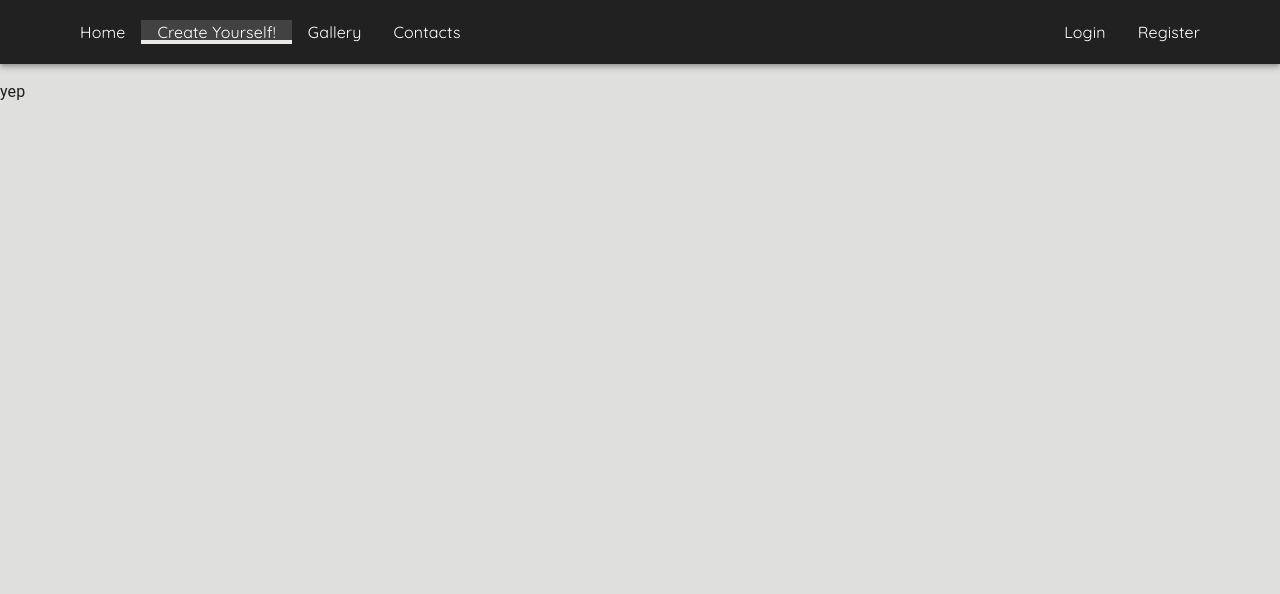
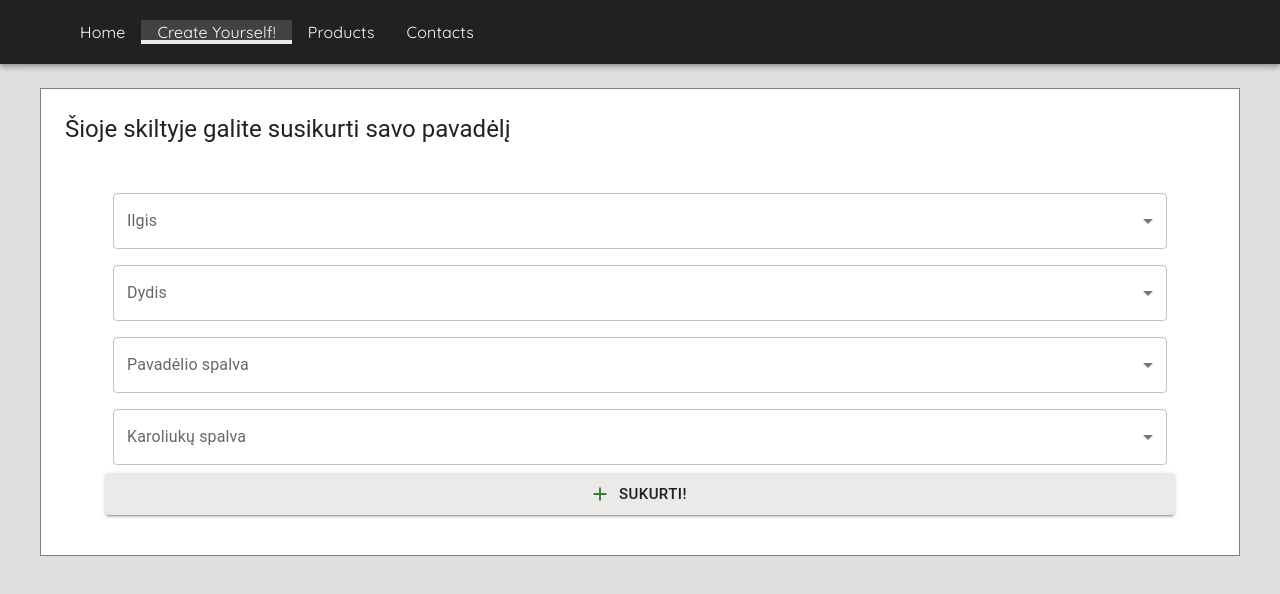
Before and after one commit to gbarstys/Baigiamasis-darbas, a React (Create React App) app: page /create in a window 1280 px wide. Shown: the top 594 px of the page. Built offline with nearby package versions, Linux system fonts and the light colour scheme.

Commit message:
commit: front-end added to pages

```diff
--- a/src/app.tsx
+++ b/src/app.tsx
@@ -5,7 +5,7 @@ import {
   Route,
 } from 'react-router-dom';
 
-import GalleryPage from './pages/GalleryPage';
+import ProductsPage from './pages/ProductsPage';
 import ContactsPage from './pages/ContactsPage';
 import HomePage from './pages/home-page';
 import LandingPageLayout from './components/landing-page-layout';
@@ -19,7 +19,7 @@ const App: React.FC = () => (
       <Route path="/" element={<LandingPageLayout />}>
         <Route index element={<HomePage />} />
         <Route path="create" element={<CreateYourselfPage />} />
-        <Route path="gallery" element={<GalleryPage />} />
+        <Route path="products" element={<ProductsPage />} />
         <Route path="contacts" element={<ContactsPage />} />
         <Route path="admin" element={<AdminLoginPage />} />
         <Route path="delivery" element={<DeliveryPage />} />
--- a/src/components/leashCard/index.tsx
+++ b/src/components/leashCard/index.tsx
@@ -37,7 +37,7 @@ const LeashCard: React.FC<LeashCardProps> = ({
           {' '}
           €
         </Button>
-        <Button variant="outlined" size="small" color="warning">Užsakyti</Button>
+        <Button variant="outlined" size="small" color="success">Užsakyti</Button>
       </CardActions>
     </Box>
   </Card>
--- a/src/components/navbar/navbar.tsx
+++ b/src/components/navbar/navbar.tsx
@@ -21,12 +21,8 @@ const Navbar: React.FC = () => (
         <Box>
           <NavbarLink to="/">Home</NavbarLink>
           <NavbarLink to="/create">Create Yourself!</NavbarLink>
-          <NavbarLink to="/gallery">Gallery</NavbarLink>
+          <NavbarLink to="/products">Products</NavbarLink>
           <NavbarLink to="/contacts">Contacts</NavbarLink>
-        </Box>
-        <Box>
-          <NavbarLink to="/login">Login</NavbarLink>
-          <NavbarLink to="/register">Register</NavbarLink>
         </Box>
       </Toolbar>
     </Container>
--- a/src/pages/ContactsPage/index.tsx
+++ b/src/pages/ContactsPage/index.tsx
@@ -1,20 +1,55 @@
 import React from 'react';
-import { Container, Typography, Box } from '@mui/material';
+import {
+  Container, Typography, Box, TextField, Button,
+} from '@mui/material';
+import MailIcon from '@mui/icons-material/Mail';
 
 const ContactsPage: React.FC = () => (
-  <Container sx={{
-    my: 5,
+  <Container>
+    <Box
+      component="form"
+      sx={{
+        display: 'flex',
+        flexDirection: 'column',
+        gap: 2,
+        mt: 2,
         p: 2,
         border: '1px solid grey',
         background: '#fff',
       }}
     >
-    <Typography component="h1" variant="h3">Kontaktai</Typography>
-    <Box sx={{ mt: 4 }}>
+
+      <Typography component="h3" variant="h5"> Susisiekime!</Typography>
+      <TextField
+        required
+        label="Vardas"
+        variant="outlined"
+      />
+      <TextField
+        required
+        id="outlined-multiline-static"
+        label="Įveskite tekstą"
+        multiline
+        rows={4}
+      />
+      <Button variant="contained" size="large" startIcon={<MailIcon color="success" />}>Siųsti</Button>
+    </Box>
+    <Box sx={{
+      p: 2,
+      border: '1px solid grey',
+      background: '#fff',
+    }}
+    >
+      <Box>
+        <Typography component="h3" variant="h5">Kontaktai</Typography>
+      </Box>
+      <Box sx={{ mt: 2, display: 'flex', flexDirection: 'column' }}>
         <Typography variant="body1" color="theme.palette.green">Vardas Pavardė</Typography>
         <Typography variant="body1">email@email.com</Typography>
         <Typography variant="body1">+37060000000</Typography>
       </Box>
+    </Box>
+
   </Container>
 );
 
--- a/src/pages/CreateYourselfPage/index.tsx
+++ b/src/pages/CreateYourselfPage/index.tsx
@@ -1,7 +1,104 @@
 import React from 'react';
+import {
+  Container,
+  Box,
+  Typography,
+  InputLabel,
+  Select,
+  MenuItem,
+  FormControl,
+  Button,
+} from '@mui/material';
+import AddIcon from '@mui/icons-material/Add';
 
 const CreateYourselfPage: React.FC = () => (
-  <p>yep</p>
+  <Container sx={{
+    mt: 3,
+    display: 'flex',
+    flexDirection: 'column',
+    border: '1px solid grey',
+    background: '#fff',
+  }}
+  >
+    <Box sx={{ mt: 3 }}>
+      <Typography component="h2" variant="h5">
+        Šioje skiltyje galite susikurti savo pavadėlį
+      </Typography>
+    </Box>
+    <Box sx={{ display: 'flex', flexDirection: 'column', p: 5 }}>
+      <FormControl sx={{ m: 1, minWidth: 420 }}>
+        <InputLabel>Ilgis</InputLabel>
+        <Select
+          autoWidth
+          label="Ilgis"
+        >
+          <MenuItem value="">
+            <em>None</em>
+          </MenuItem>
+          <MenuItem value={10}>20 cm</MenuItem>
+          <MenuItem value={21}>40 cm</MenuItem>
+          <MenuItem value={22}>60cm</MenuItem>
+          <MenuItem value={22}>80cm</MenuItem>
+          <MenuItem value={22}>100 cm</MenuItem>
+        </Select>
+      </FormControl>
+
+      <FormControl sx={{ m: 1, minWidth: 420 }}>
+        <InputLabel>Dydis</InputLabel>
+        <Select
+          autoWidth
+          label="Dydis"
+        >
+          <MenuItem value="">
+            <em>None</em>
+          </MenuItem>
+          <MenuItem value={10}>S dydis</MenuItem>
+          <MenuItem value={21}>M dydis</MenuItem>
+          <MenuItem value={22}>L dydis</MenuItem>
+          <MenuItem value={22}>XL dydis</MenuItem>
+        </Select>
+      </FormControl>
+
+      <FormControl sx={{ m: 1, minWidth: 420 }}>
+        <InputLabel>Pavadėlio spalva</InputLabel>
+        <Select
+          autoWidth
+          label="Pavadėlio spalva"
+        >
+          <MenuItem value="">
+            <em>None</em>
+          </MenuItem>
+          <MenuItem value={10}>Juoda</MenuItem>
+          <MenuItem value={21}>Raudona</MenuItem>
+          <MenuItem value={22}>Mėlyna</MenuItem>
+          <MenuItem value={22}>Ruda</MenuItem>
+          <MenuItem value={22}>Pilka</MenuItem>
+          <MenuItem value={22}>Smėlio</MenuItem>
+          <MenuItem value={22}>Balta</MenuItem>
+        </Select>
+      </FormControl>
+
+      <FormControl sx={{ m: 1, minWidth: 420 }}>
+        <InputLabel>Karoliukų spalva</InputLabel>
+        <Select
+          autoWidth
+          label="Karoliukų spalva"
+        >
+          <MenuItem value="">
+            <em>None</em>
+          </MenuItem>
+          <MenuItem value={10}>Juoda</MenuItem>
+          <MenuItem value={21}>Raudona</MenuItem>
+          <MenuItem value={22}>Mėlyna</MenuItem>
+          <MenuItem value={22}>Ruda</MenuItem>
+          <MenuItem value={22}>Pilka</MenuItem>
+          <MenuItem value={22}>Smėlio</MenuItem>
+          <MenuItem value={22}>Balta</MenuItem>
+        </Select>
+      </FormControl>
+      <Button variant="contained" size="large" startIcon={<AddIcon color="success" />}>Sukurti! </Button>
+    </Box>
+  </Container>
 );
 
 export default CreateYourselfPage;
--- a/src/pages/DeliveryFormPage/index.tsx
+++ b/src/pages/DeliveryFormPage/index.tsx
@@ -20,7 +20,7 @@ const DeliveryPage: React.FC = () => (
         <PersonIcon />
       </Typography>
       <Typography variant="h6" sx={{ mx: 1 }}>
-        Jusų duomenys
+        Jūsų duomenys
       </Typography>
     </Box>
     <Box
--- a/src/pages/GalleryPage/index.tsx
+++ b/src/pages/ProductsPage/index.tsx
@@ -4,7 +4,7 @@ import LeashContainer from '../../components/leashContainer';
 import LeashCard from '../../components/leashCard';
 import Leash from '../../types/leash';
 
-const GalleryPage: React.FC = () => {
+const ProductsPage: React.FC = () => {
   const [leashes, setLeashes] = useState<Leash[]>([]);
 
   useEffect(() => {
@@ -20,4 +20,4 @@ const GalleryPage: React.FC = () => {
   );
 };
 
-export default GalleryPage;
+export default ProductsPage;
--- a/src/pages/home-page.tsx
+++ b/src/pages/home-page.tsx
@@ -46,10 +46,10 @@ const HomePage: React.FC = () => (
     }}
     >
       <Typography gutterBottom variant="h4" component="h1" color="white" fontFamily="Quicksand">
-        Minimalist Design HandMade Leashes
+        Rankų darbo minimalistiniai pavadėliai
       </Typography>
       <Typography variant="body2" color="white" fontFamily="Quicksand" fontSize="20px">
-        This brand creates handmade leashes for dog shows and everyday activities. You can choose from already made products or choose components by yourself, (color, length, size, etc..)
+        Noli design pavadėliai skirti šunų parodoms ir kasdieninėms veikloms. Jūs galite rinktis iš jau pagamintų arba susikurti savo pasirinkdami (spalvą, ilgį, dydį ir t.t..)
       </Typography>
       <Section>
         <Button variant="contained" color="primary">Susikurk pats!</Button>
```
Also changed, not shown: src/pages/LoginPage/index.tsx (deleted, +0 -7 lines), src/pages/RegisterPage/index.tsx (deleted, +0 -7 lines). Lines whose indentation alone changed are shown as unchanged.
